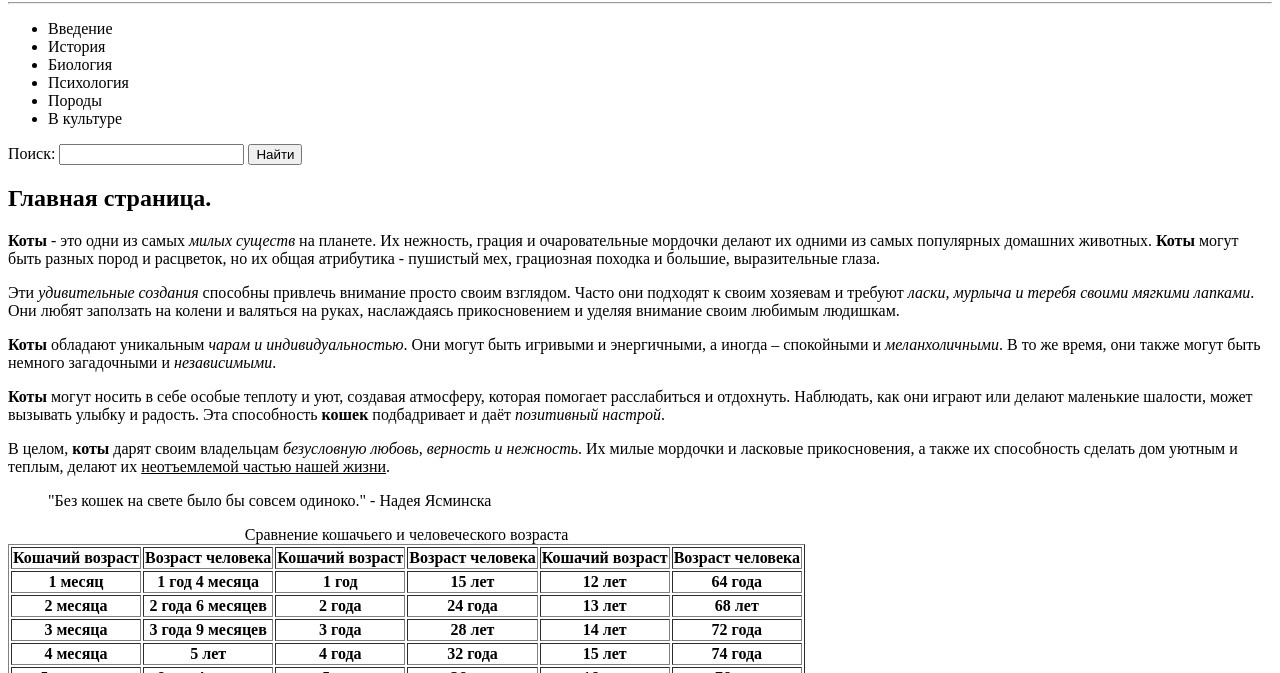
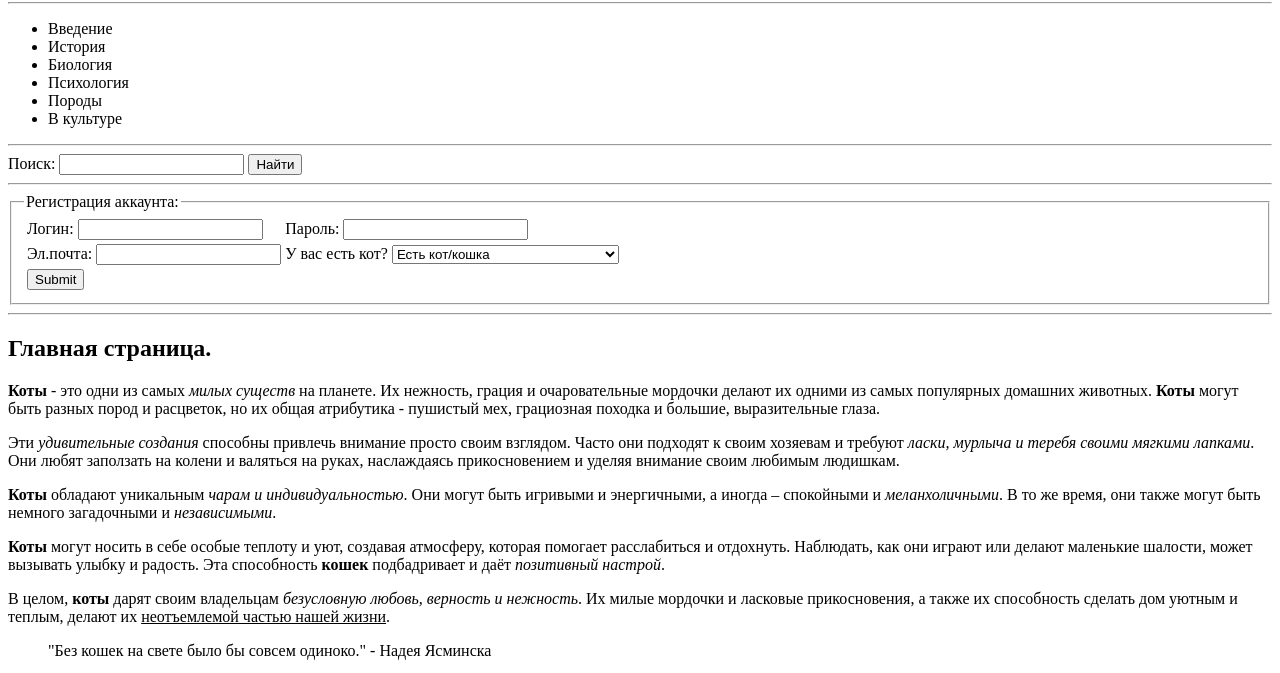
Before and after one commit to Andreman461/Kotany, a plain HTML site: page index.html in a window 1280 px wide. Shown: the part 88-761 px from the top of the page. Drawn offline with Linux system fonts and the light colour scheme.

Commit message:
Update index.html

```diff
--- a/index.html
+++ b/index.html
@@ -1,11 +1,12 @@
 <!DOCTYPE html>
-<html>
+<html lang="ru">
 <head>
     <title>Котяры</title>
-</head>
     <meta name="author" content="AndreyKorepanov" /> <!-- Метаданные -->
     <meta name="description" content="Сайт с котами" />
+	<meta charset="UTF-8">
     <link rel="shortcut icon" href="img/shortcut_icon.png" type="img" /> <!-- Лого у вкладки сайта -->
+</head>
 <body>
 <header>
     <hr>
@@ -22,12 +23,53 @@
 		<li>В культуре</li>
     </ul>
 </nav>
-<aside>
+<hr>
+<aside> <!-- Формы -->
     <form action="search" method="get" id="srh">
         Поиск: <input type="text" name="search">
         <button type="submit">Найти</button>
     </form>
+	<hr>
+	<form action="login" method="post">
+        <fieldset>
+            <legend>Регистрация аккаунта:</legend>
+			<table class="form_fill">
+                <tr>
+                    <td>
+                        <label for="login">Логин:</label>
+                        <input type="text" id="login">
+				    </td>
+                    <td>
+                        <label for="pass">Пароль:</label>
+                        <input type="text" id="pass">
+                    </td>
+                </tr>
+				<tr>
+				    <td>
+					    <label for="email">Эл.почта:</label>
+                        <input type="text" id="name">
+					</td>
+					<td>
+					    У вас есть кот?
+						<select>
+						    <optgroup label="Выберите ответ">
+						    <option value="0">Есть кот/кошка</option>
+						    <option value="1">Есть кошка-жена и миска риса</option>
+						    <option value="2">Я одинок :(</option>
+						    </optgroup>
+					    </select>
+					</td>
+				</tr>
+				<tr>
+				    <td>
+                        <input type="submit" id="submit">
+                    </td>
+				</tr>
+		    </table>
+        </fieldset>
+    </form>
 </aside>
+<hr>
 <main>
     <h2>Главная страница.</h2> <!-- Описание сайта на главной странице -->
     <article class="beginning">
```
